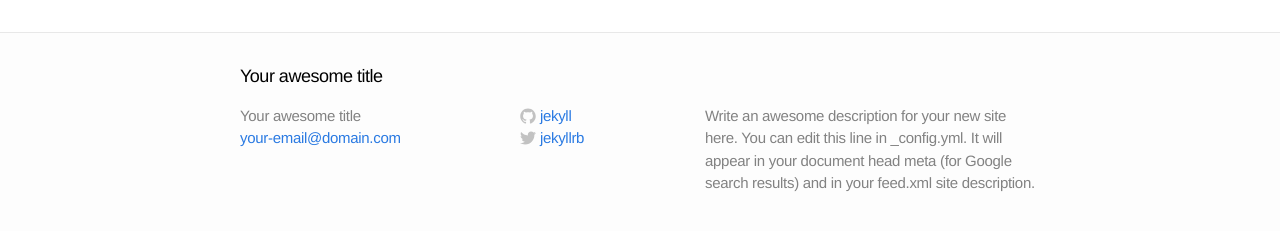
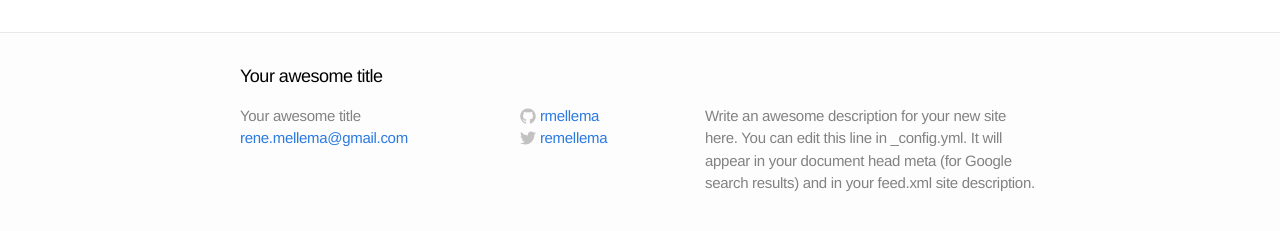
Before and after one commit to rmellema/rmellema.github.io, a Jekyll site: the page built from index.html, in a window 1280 px wide. Shown: the part 243-474 px from the top of the page. Built offline with Jekyll 4.4.1, drawn with Linux system fonts in a browser that asks for light colours.

Commit message:
Changed default values to my personal details

```diff
--- a/_config.yml
+++ b/_config.yml
@@ -1,11 +1,11 @@
 # Site settings
 title: Your awesome title
-email: your-email@domain.com
+email: rene.mellema@gmail.com
 description: "Write an awesome description for your new site here. You can edit this line in _config.yml. It will appear in your document head meta (for Google search results) and in your feed.xml site description."
 baseurl: ""
-url: "http://yourdomain.com"
-twitter_username: jekyllrb
-github_username:  jekyll
+url: "http://rmellema.github.io"
+twitter_username: remellema
+github_username:  rmellema
 
 # Build settings
 markdown: kramdown
```
